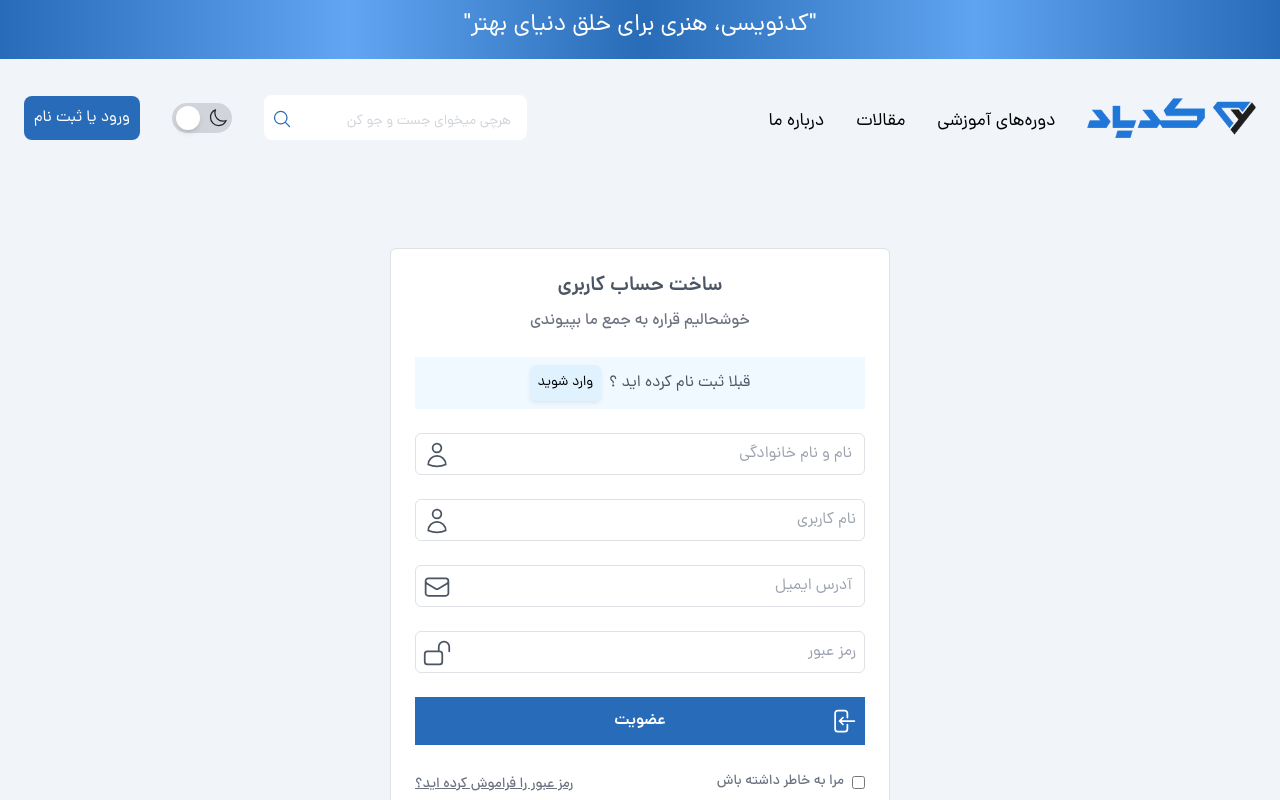
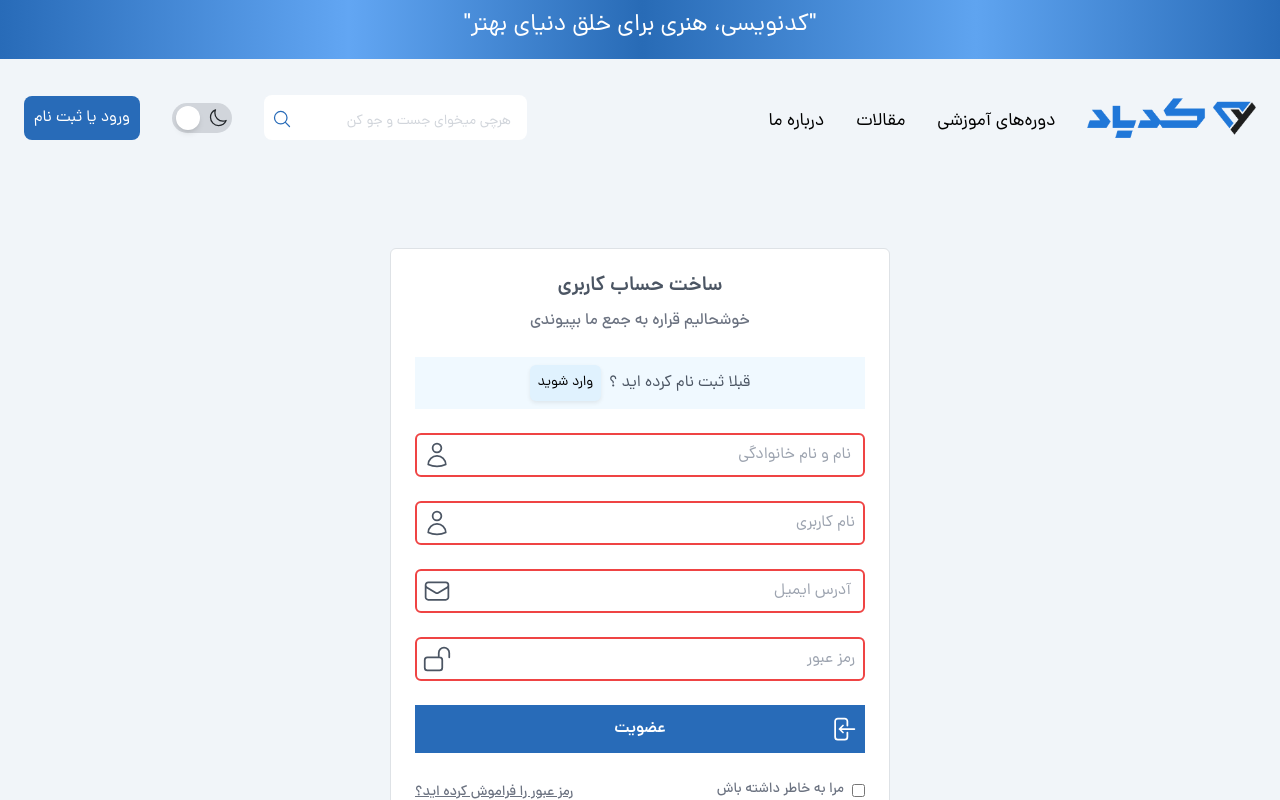
Before and after one commit to NazaninMoosazade/codeyad, a React (Vite) app: page /register in a window 1280 px wide. Shown: the top 800 px of the page. Built offline with nearby package versions, Linux system fonts and the light colour scheme; a web font is replaced by a local one.

Commit message:
coding validation rules

```diff
--- a/src/Components/Form/Input.jsx
+++ b/src/Components/Form/Input.jsx
@@ -1,16 +1,56 @@
-import React from 'react'
+import React, { useReducer } from "react";
 
 export default function Input(props) {
+  const inputReducer = (state, action) => {
+    switch (action.type) {
+      case "CHANGE":
+        return {
+          ...state,
+          value: action.value,
+          isValid: action.value.trim().length > 0,
+        };
+      default:
+        return state;
+    }
+  };
 
-    const element = props.element === 'input' ? (
-     <input type={props.type} placeholder={props.placeholder} className={props.className}/>
+  const [mainInput, dispatch] = useReducer(inputReducer, {
+    value: "",
+    isValid: false,
+  });
+
+  const onChangeHandler = (event) => {
+    dispatch({
+      type: "CHANGE",
+      value: event.target.value,
+    });
+  };
+
+  const inputBorderColor = mainInput.isValid ? "border-green-600" : "border-red-500";
+
+  const inputClass = `
+    ${props.className || ""}
+    border-2
+    ${inputBorderColor}
+  `;
+
+  const element =
+    props.element === "input" ? (
+      <input
+        value={mainInput.value}
+        type={props.type || "text"}
+        placeholder={props.placeholder}
+        className={inputClass}
+        onChange={onChangeHandler}
+      />
     ) : (
-        <textarea placeholder={props.placeholder} className={props.className}/>
-    )
+      <textarea
+        value={mainInput.value}
+        placeholder={props.placeholder}
+        className={inputClass}
+        onChange={onChangeHandler}
+      />
+    );
 
-  return (
-  <div>
-  {element}
-  </div>
-  )
+  return <div>{element}</div>;
 }
--- a/src/Pages/Login.jsx
+++ b/src/Pages/Login.jsx
@@ -1,14 +1,14 @@
-import React from 'react'
-import Header from '../Components/Headers/Header'
-import Footer from '../Components/Footer/Footer'
-import { Link } from 'react-router-dom'
-import Input from '../Components/Form/Input.jsx'
+import React from "react";
+import Header from "../Components/Headers/Header";
+import Footer from "../Components/Footer/Footer";
+import { Link } from "react-router-dom";
+import Input from "../Components/Form/Input.jsx";
 
 export default function Login() {
   return (
     <>
-    <Header/>
-    <section className="flex justify-center items-center mt-24">
+      <Header />
+      <section className="flex justify-center items-center mt-24">
         <div className="bg-white dark:!bg-darker border border-green-600 rounded-md w-[500px] h-auto">
           {/* Header Section */}
           <div className="mt-6 text-center flex flex-col">
@@ -21,11 +21,15 @@ export default function Login() {
           </div>
 
           <div className="flex items-center justify-center bg-sky-50 p-2 m-4">
-            <span className="font-Dana text-gray-700">
-              کاربر جدید هستید؟
-            </span>
+            <span className="font-Dana text-gray-700">کاربر جدید هستید؟</span>
             <span className="font-Dana text-sm p-2 bg-sky-100 shadow-sm text-white rounded-md mr-2">
-              <Link to="/register" className='text-black font-Dana no-underline cursor-pointer'> ثبت نام</Link>
+              <Link
+                to="/register"
+                className="text-black font-Dana no-underline cursor-pointer"
+              >
+                {" "}
+                ثبت نام
+              </Link>
             </span>
           </div>
 
@@ -34,7 +38,7 @@ export default function Login() {
             <div className="m-4">
               <div className="relative">
                 <Input
-                  className="dark:placeholder-white w-full font-Dana border border-gray-300 p-2 rounded-md dark:!bg-gray-400 dark:!border dark:!border-white"
+                  className="dark:placeholder-white w-full font-Dana  p-2 rounded-md "
                   placeholder="نام کاربری یا آدرس ایمیل"
                   type="text"
                   element="input"
@@ -60,7 +64,7 @@ export default function Login() {
               <div className="relative">
                 <Input
                   id="password"
-                  className="dark:placeholder-white w-full font-Dana border border-gray-300 p-2 rounded-md dark:!bg-gray-400 dark:!border dark:!border-white"
+                  className="dark:placeholder-white w-full font-Dana p-2 rounded-md dark:!border "
                   placeholder="رمز عبور"
                   type="text"
                   element="input"
@@ -87,9 +91,8 @@ export default function Login() {
                 ورود
               </span>
               <button
-                className='w-full bg-blue p-4 text-center text-white font-DanaDemiBold'
+                className="w-full bg-blue p-4 text-center text-white font-DanaDemiBold"
                 type="submit"
-
               ></button>
               <svg
                 className="w-7 h-7 text-white absolute right-2"
@@ -143,7 +146,7 @@ export default function Login() {
           </div>
         </div>
       </section>
-    <Footer/>
+      <Footer />
     </>
-  )
+  );
 }
--- a/src/Pages/Register.jsx
+++ b/src/Pages/Register.jsx
@@ -25,7 +25,10 @@ export default function Register() {
               قبلا ثبت نام کرده اید ؟
             </span>
             <span className="font-Dana text-sm p-2 bg-sky-100 shadow-sm  rounded-md mr-2">
-              <Link to="/login" className="text-black font-Dana no-underline"> وارد شوید</Link>
+              <Link to="/login" className="text-black font-Dana no-underline">
+                {" "}
+                وارد شوید
+              </Link>
             </span>
           </div>
 
@@ -36,7 +39,7 @@ export default function Register() {
                 <Input
                   type="text"
                   placeholder=" نام و نام خانوادگی"
-                  className="dark:placeholder-white w-full font-Dana border border-gray-300 p-2 rounded-md "
+                  className="dark:placeholder-white w-full font-Dana  p-2 rounded-md "
                   element="input"
                   id="name"
                 />
@@ -62,7 +65,7 @@ export default function Register() {
                 <Input
                   type="text"
                   placeholder="نام کاربری"
-                  className="dark:placeholder-white w-full font-Dana border border-gray-300 p-2 rounded-md dark:!bg-gray-400 dark:!border dark:!border-white"
+                  className="dark:placeholder-white w-full font-Dana  p-2 rounded-md "
                   element="input"
                   id="username"
                 />
@@ -88,7 +91,7 @@ export default function Register() {
                 <Input
                   type="text"
                   placeholder=" آدرس ایمیل"
-                  className="dark:placeholder-white w-full font-Dana border border-gray-300 p-2 rounded-md dark:!bg-gray-400 dark:!border dark:!border-white"
+                  className="dark:placeholder-white w-full font-Dana  p-2 rounded-md "
                   element="input"
                   id="email"
                 />
@@ -114,7 +117,7 @@ export default function Register() {
                 <Input
                   type="password"
                   placeholder="رمز عبور"
-                  className="dark:placeholder-white w-full font-Dana border border-gray-300 p-2 rounded-md dark:!bg-gray-400 dark:!border dark:!border-white"
+                  className="dark:placeholder-white w-full font-Dana p-2 rounded-md"
                   element="input"
                   id="password"
                 />
```
